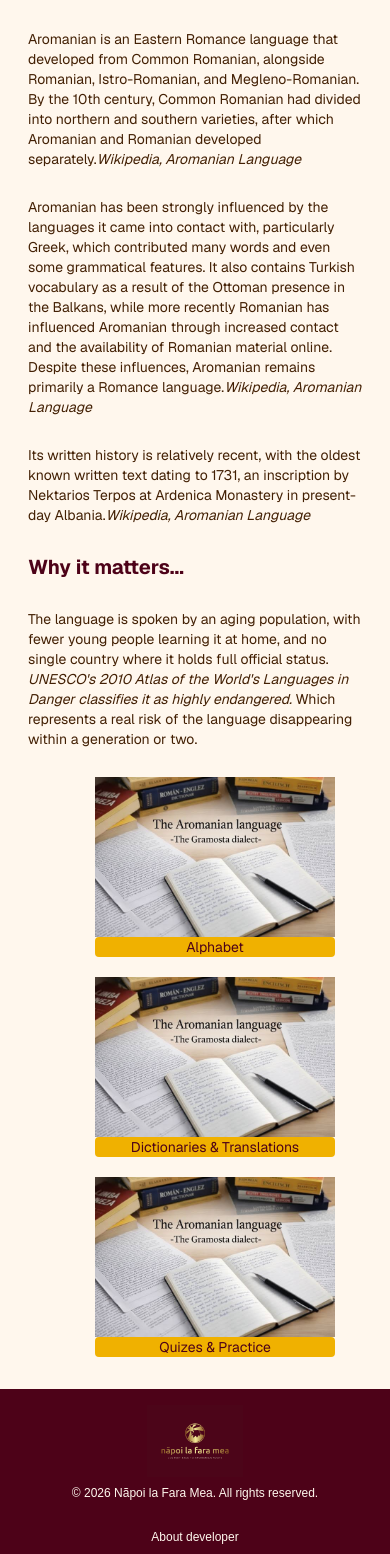
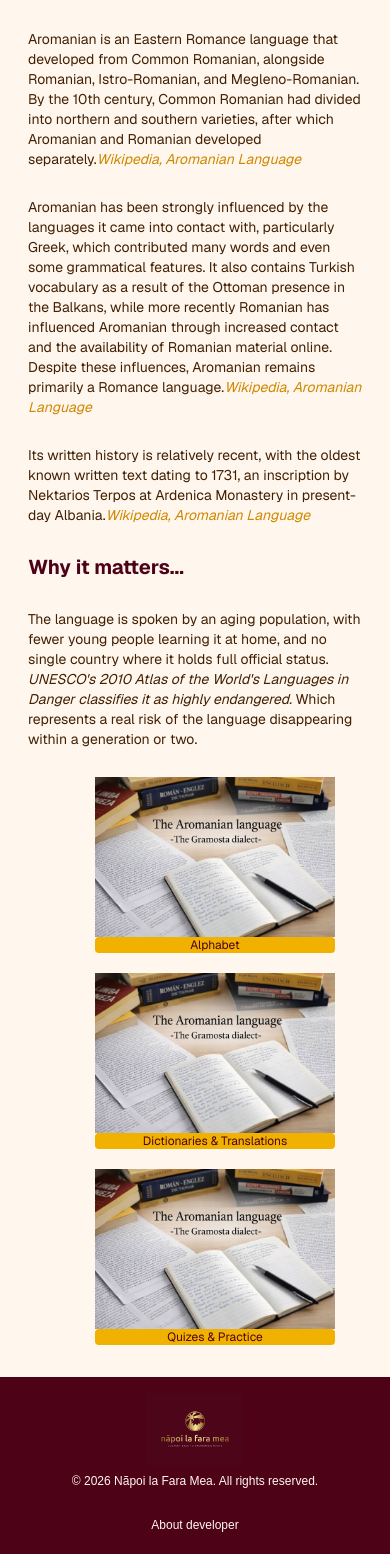
Before and after one commit to mariacristina13/napoi_la_fara_mea, a Next.js app: page /learn in a window 390 px wide. Shown: the part 300-1854 px from the top of the page. Built offline with nearby package versions, Linux system fonts and the light colour scheme.

Commit message:
Update styling.

```diff
--- a/app/dictionaries/page.js
+++ b/app/dictionaries/page.js
@@ -16,11 +16,11 @@ export default function Dictionaries() {
                     </h3>
 
                     <p className="text-yellow-950 pb-5 text-sm m-2 md:pb-10 text-lg sm:m-3 text-base">
-                        Aromanian's written history begins later than most Balkan languages, and formal dictionaries followed even later still. One of the earliest known efforts came from Aromanian linguist Nicolae Ianovici, a figure of the early Aromanian national movement in Vienna and Budapest, who compiled a dictionary covering five languages, including Aromanian (<cite className="text-rose-950">Wikipedia, Nicolae Ianovici</cite>). It would take until the 20th century for a truly comprehensive dictionary to emerge, when Tache Papahagi published what is still considered the most complete dictionary of the Aromanian language, later updated and eventually digitized for modern use (<cite className="text-rose-950">Aromanian Cultural Society Farsharotu, Our Language & History</cite>).
+                        Aromanian's written history begins later than most Balkan languages, and formal dictionaries followed even later still. One of the earliest known efforts came from Aromanian linguist Nicolae Ianovici, a figure of the early Aromanian national movement in Vienna and Budapest, who compiled a dictionary covering five languages, including Aromanian (<cite className="text-yellow-600">Wikipedia, Nicolae Ianovici</cite>). It would take until the 20th century for a truly comprehensive dictionary to emerge, when Tache Papahagi published what is still considered the most complete dictionary of the Aromanian language, later updated and eventually digitized for modern use (<cite className="text-yellow-600">Aromanian Cultural Society Farsharotu, Our Language & History</cite>).
                     </p>
 
                     <p className="text-yellow-950 pb-5 text-sm m-2 md:pb-10 text-lg sm:m-3 text-base">
-                        English-language access to Aromanian came later still. Early Aromanian dictionaries were built around Romanian, Greek, or French, the languages Aromanian communities were already in closest contact with, rather than English. It wasn't until the late 20th century that dedicated English-Aromanian dictionaries began to appear, aiming to make the language accessible to English-speaking researchers and learners for the first time (<cite className="text-rose-950">ERIC, The First English-Aromanian (Vlach) Dictionary: Profile and Samples, 1988</cite>).
+                        English-language access to Aromanian came later still. Early Aromanian dictionaries were built around Romanian, Greek, or French, the languages Aromanian communities were already in closest contact with, rather than English. It wasn't until the late 20th century that dedicated English-Aromanian dictionaries began to appear, aiming to make the language accessible to English-speaking researchers and learners for the first time (<cite className="text-yellow-600">ERIC, The First English-Aromanian (Vlach) Dictionary: Profile and Samples, 1988</cite>).
                     </p>
 
                     <h3 className="m-2 pb-5 text-rose-950 font-bold text-lg sm:m-3 text-xl md:pb-10 text-2xl">
@@ -32,11 +32,11 @@ export default function Dictionaries() {
                     </p>
 
                     <p className="text-yellow-950 pb-5 text-sm m-2 md:pb-10 text-lg sm:m-3 text-base">
-                        One of the earliest surviving Aromanian texts, the Aromanian Missal, is essentially a translation project, containing sermons and other religious texts rendered into Aromanian for communities in Moscopole, once a prosperous Aromanian city (<cite className="text-rose-950">Wikipedia, Aromanian Missal</cite>). That tradition of religious translation has continued into the present, with the Gospel of Luke among the biblical texts that have since been translated into the language.
+                        One of the earliest surviving Aromanian texts, the Aromanian Missal, is essentially a translation project, containing sermons and other religious texts rendered into Aromanian for communities in Moscopole, once a prosperous Aromanian city (<cite className="text-yellow-600">Wikipedia, Aromanian Missal</cite>). That tradition of religious translation has continued into the present, with the Gospel of Luke among the biblical texts that have since been translated into the language.
                     </p>
 
                     <p className="text-yellow-950 pb-5 text-sm m-2 md:pb-10 text-lg sm:m-3 text-base">
-                        More recently, translation efforts have expanded into literature and international documents, including a full Aromanian translation of Antoine de Saint-Exupéry's The Little Prince, and a rendering of Article 1 of the Universal Declaration of Human Rights by Aromanian writer and translator Dina Cuvata (<cite className="not-italic">Wikipedia, Aromanian Language</cite>).
+                        More recently, translation efforts have expanded into literature and international documents, including a full Aromanian translation of Antoine de Saint-Exupéry's The Little Prince, and a rendering of Article 1 of the Universal Declaration of Human Rights by Aromanian writer and translator Dina Cuvata (<cite className="text-yellow-600">Wikipedia, Aromanian Language</cite>).
                     </p>
                 </div>
 
--- a/app/learn/page.js
+++ b/app/learn/page.js
@@ -22,19 +22,19 @@ export default function Learn() {
                     <p className="text-yellow-950 pb-5 text-sm m-2 md:pb-10 text-lg sm:m-3 text-base">
                         Aromanian is an Eastern Romance language that developed from Common Romanian, alongside Romanian, Istro-Romanian, and Megleno-Romanian. By the 10th century, Common Romanian had divided into northern and southern varieties, after which Aromanian and Romanian developed separately.
 
-                        <cite className="text-yellow-950">Wikipedia, Aromanian Language</cite>
+                        <cite className="text-yellow-600">Wikipedia, Aromanian Language</cite>
                     </p>
 
                     <p className="text-yellow-950 pb-5 text-sm m-2 md:pb-10 text-lg sm:m-3 text-base">
                         Aromanian has been strongly influenced by the languages it came into contact with, particularly Greek, which contributed many words and even some grammatical features. It also contains Turkish vocabulary as a result of the Ottoman presence in the Balkans, while more recently Romanian has influenced Aromanian through increased contact and the availability of Romanian material online. Despite these influences, Aromanian remains primarily a Romance language.
 
-                        <cite className="text-yellow-950">Wikipedia, Aromanian Language</cite>
+                        <cite className="text-yellow-600">Wikipedia, Aromanian Language</cite>
                     </p>
 
                     <p className="text-yellow-950 pb-5 text-sm m-2 md:pb-10 text-lg sm:m-3 text-base">
                         Its written history is relatively recent, with the oldest known written text dating to 1731, an inscription by Nektarios Terpos at Ardenica Monastery in present-day Albania.
 
-                        <cite className="text-yellow-950">Wikipedia, Aromanian Language</cite>
+                        <cite className="text-yellow-600">Wikipedia, Aromanian Language</cite>
                     </p>
 
                     <h3 className="m-2 pb-5 text-rose-950 font-bold text-lg sm:m-3 text-xl md:pb-10 text-2xl">
@@ -57,7 +57,7 @@ export default function Learn() {
                             sizes="(max-width: 640px) 100vw, (max-width: 768px) 70vw, 33vw"
                         />
                         <Link href="/alphabet" className="text-rose-950">
-                            <p className="bg-yellow-500 text-center text-sm rounded-sm md:text-lg sm:text-base">Alphabet</p>
+                            <p className="bg-yellow-500 text-center text-xs rounded-sm md:text-lg sm:text-base">Alphabet</p>
                         </Link>
                     </div>
 
@@ -71,7 +71,7 @@ export default function Learn() {
                             sizes="(max-width: 640px) 100vw, (max-width: 768px) 70vw, 33vw"
                         />
                         <Link href="/dictionaries" className="text-rose-950">
-                            <p className="bg-yellow-500 text-center text-sm rounded-sm md:text-lg sm:text-base">Dictionaries & Translations</p>
+                            <p className="bg-yellow-500 text-center text-xs rounded-sm md:text-lg sm:text-base">Dictionaries & Translations</p>
                         </Link>
                     </div>
 
@@ -85,7 +85,7 @@ export default function Learn() {
                             sizes="(max-width: 640px) 100vw, (max-width: 768px) 70vw, 33vw"
                         />
                         <Link href="/quizzes" className="text-rose-950">
-                            <p className="bg-yellow-500 text-center text-sm rounded-sm md:text-lg sm:text-base">Quizes & Practice</p>
+                            <p className="bg-yellow-500 text-center text-xs rounded-sm md:text-lg sm:text-base">Quizes & Practice</p>
                         </Link>
                     </div>
 
```
